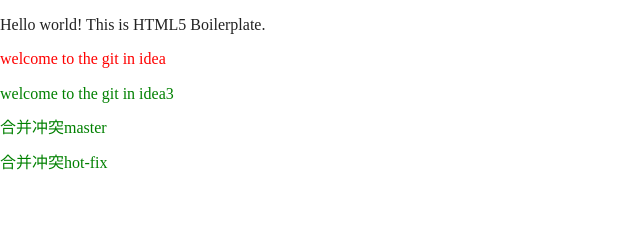
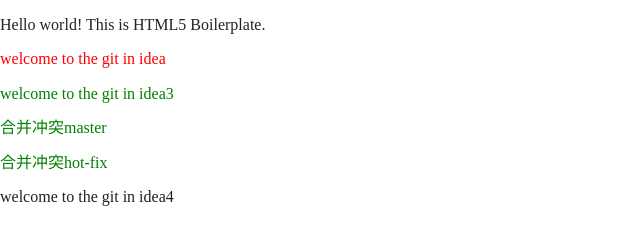
Before and after one commit to xiaosu931/project1, a website built with Parcel: page index.html in a window 1280 px wide. Shown: the whole page, without its empty margins (0-640 px from the left). Built offline with nearby package versions, Linux system fonts and the light colour scheme.

Commit message:
third commit

```diff
--- a/index.html
+++ b/index.html
@@ -29,8 +29,8 @@
   <p style="color: red">welcome to the git in idea</p>
   <p style="color: green">welcome to the git in idea3</p>
   <p style="color: green">合并冲突master</p>
-
   <p style="color: green">合并冲突hot-fix</p>
+  <p>welcome to the git in idea4</p>
 
 
   <script src="js/vendor/modernizr-3.11.2.min.js"></script>
```
